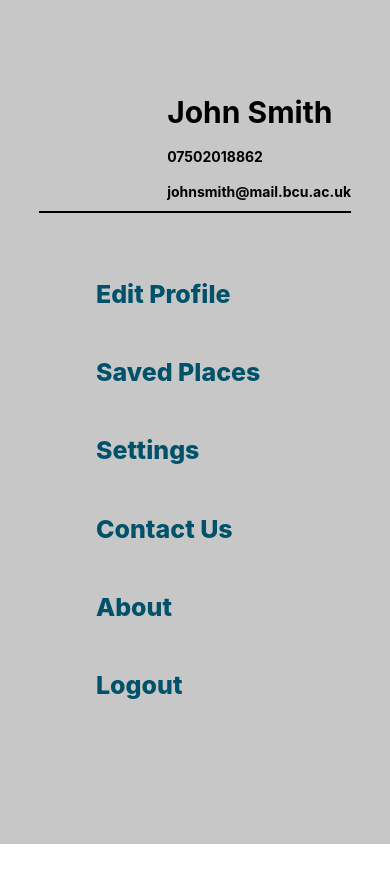
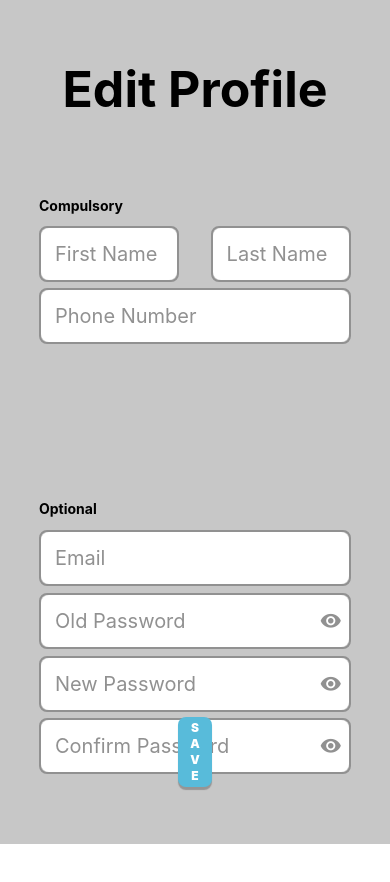
Before and after one commit to leonardchinonso/lokate-react, a React Native app: screen / in a window 390 px wide. Shown: the top 882 px of the page. Before the commit the page ends 844 px from the top, so only its background shows below. Built offline with nearby package versions, Linux system fonts and the light colour scheme; grey boxes are pictures that could not be loaded.

Commit message:
Implemented edit profile

```diff
--- a/App.js
+++ b/App.js
@@ -10,6 +10,7 @@ import SavedPlacesScreen from "./screens/SavedPlacesScreen";
 import EditPlaceScreen from "./screens/EditPlaceScreen";
 import AddPlaceScreen from "./screens/AddPlaceScreen";
 import ProfileScreen from "./screens/ProfileScreen";
+import EditProfileScreen from "./screens/EditProfileScreen";
 
 export default function App() {
   useEffect(() => {});
@@ -24,7 +25,8 @@ export default function App() {
       {/*<SavedPlacesScreen />*/}
       {/*<EditPlaceScreen />*/}
       {/*<AddPlaceScreen />*/}
-      <ProfileScreen />
+      {/*<ProfileScreen />*/}
+      <EditProfileScreen />
     </View>
   );
 }
--- /dev/null
+++ b/screens/EditProfileScreen.js
@@ -0,0 +1,159 @@
+import { useState } from "react";
+
+import { KeyboardAvoidingView, StyleSheet, View } from "react-native";
+import TextString from "../components/ui/TextString";
+import Colors from "../styles/colors";
+import TextInputBox from "../components/ui/TextInputBox";
+import PasswordInputBox from "../components/ui/PasswordInputBox";
+import PrimaryButton from "../components/ui/PrimaryButton";
+
+function EditProfileScreen() {
+  const [enteredEmail, setEnteredEmail] = useState("");
+  const [firstName, setFirstName] = useState("");
+  const [lastName, setLastName] = useState("");
+  const [phoneNumber, setPhoneNumber] = useState("");
+
+  function emailInputHandler(enteredText) {
+    setEnteredEmail(enteredText);
+  }
+
+  function firstNameInputHandler(enteredText) {
+    setFirstName(enteredText);
+  }
+
+  function lastNameInputHandler(enteredText) {
+    setLastName(enteredText);
+  }
+
+  function phoneInputHandler(enteredText) {
+    setPhoneNumber(enteredText);
+  }
+
+  return (
+    <KeyboardAvoidingView style={rootStyles.root}>
+      <View style={textStyles.editProfileContainer}>
+        <TextString textStyle={textStyles.editProfileText}>
+          Edit Profile
+        </TextString>
+      </View>
+
+      <View style={textInputGroupStyles.container}>
+        <View style={textInputGroupStyles.compulsorySection}>
+          <View style={textStyles.optionalAndCompulsoryTextContainer}>
+            <TextString
+              textStyle={{
+                textAlign: "center",
+                color: Colors.primaryBlack,
+                marginBottom: "2%",
+              }}
+            >
+              Compulsory
+            </TextString>
+          </View>
+          <View style={textInputGroupStyles.nameContainer}>
+            <TextInputBox
+              placeholder={"First Name"}
+              contentType={"name"}
+              onChange={firstNameInputHandler}
+              keyboardType={"default"}
+              containerStyle={{ width: "45%" }}
+            ></TextInputBox>
+            <TextInputBox
+              placeholder={"Last Name"}
+              contentType={"name"}
+              onChange={lastNameInputHandler}
+              keyboardType={"default"}
+              containerStyle={{ width: "45%" }}
+            ></TextInputBox>
+          </View>
+          <TextInputBox
+            placeholder={"Phone Number"}
+            contentType={"telephoneNumber"}
+            onChange={phoneInputHandler}
+            keyboardType={"phone-pad"}
+          ></TextInputBox>
+        </View>
+        <View style={textInputGroupStyles.optionalSection}>
+          <View style={textStyles.optionalAndCompulsoryTextContainer}>
+            <TextString
+              textStyle={{
+                textAlign: "center",
+                color: Colors.primaryBlack,
+                marginBottom: "2%",
+              }}
+            >
+              Optional
+            </TextString>
+          </View>
+          <TextInputBox
+            placeholder={"Email"}
+            contentType={"emailAddress"}
+            onChange={emailInputHandler}
+            keyboardType={"email-address"}
+          ></TextInputBox>
+          <PasswordInputBox placeholder={"Old Password"}></PasswordInputBox>
+          <PasswordInputBox placeholder={"New Password"}></PasswordInputBox>
+          <PasswordInputBox placeholder={"Confirm Password"}></PasswordInputBox>
+        </View>
+      </View>
+      <View style={buttonGroupStyles.container}>
+        <PrimaryButton>SAVE</PrimaryButton>
+      </View>
+    </KeyboardAvoidingView>
+  );
+}
+
+export default EditProfileScreen;
+
+const rootStyles = StyleSheet.create({
+  root: {
+    flex: 1,
+    justifyContent: "flex-start",
+    alignItems: "center",
+    backgroundColor: Colors.primaryGrey,
+  },
+});
+
+const textStyles = StyleSheet.create({
+  editProfileText: {
+    color: Colors.primaryBlack,
+    fontWeight: "bold",
+    fontSize: 50,
+  },
+  editProfileContainer: {
+    marginTop: "15%",
+    marginBottom: "20%",
+  },
+  optionalAndCompulsoryTextContainer: {
+    alignItems: "flex-start",
+  },
+});
+
+const textInputGroupStyles = StyleSheet.create({
+  nameContainer: {
+    flexDirection: "row",
+    justifyContent: "space-between",
+  },
+  container: {
+    justifyContent: "space-around",
+    width: "80%",
+    height: "50%",
+  },
+  compulsorySection: {
+    height: "35%",
+    justifyContent: "space-between",
+    marginBottom: "50%",
+  },
+  optionalSection: {
+    height: "65%",
+    justifyContent: "space-between",
+  },
+});
+
+const buttonGroupStyles = StyleSheet.create({
+  container: {
+    position: "absolute",
+    top: "85%",
+    height: "20%",
+  },
+});
```
Also changed, not shown: screens/SignupScreen.js (+1 -8 lines).
